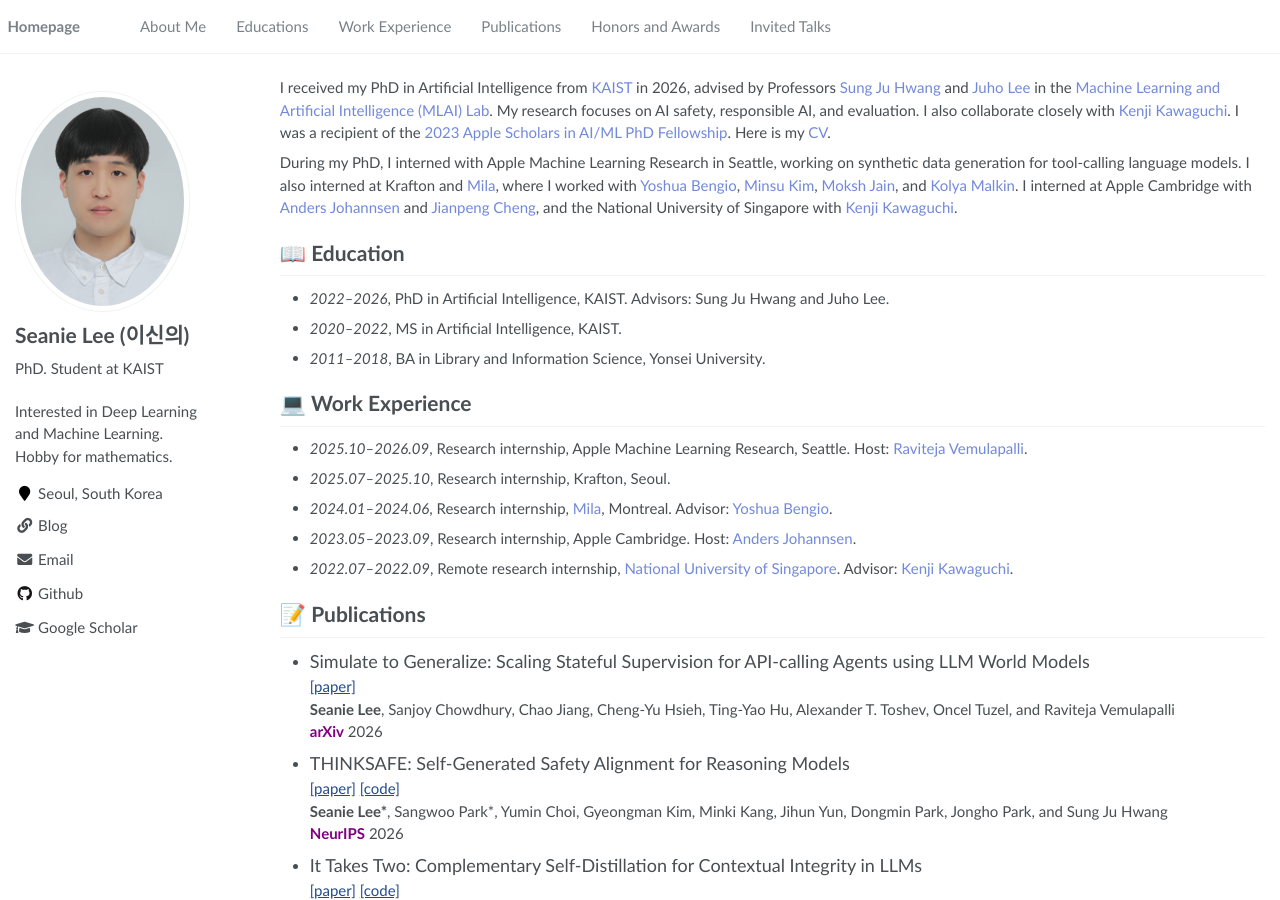
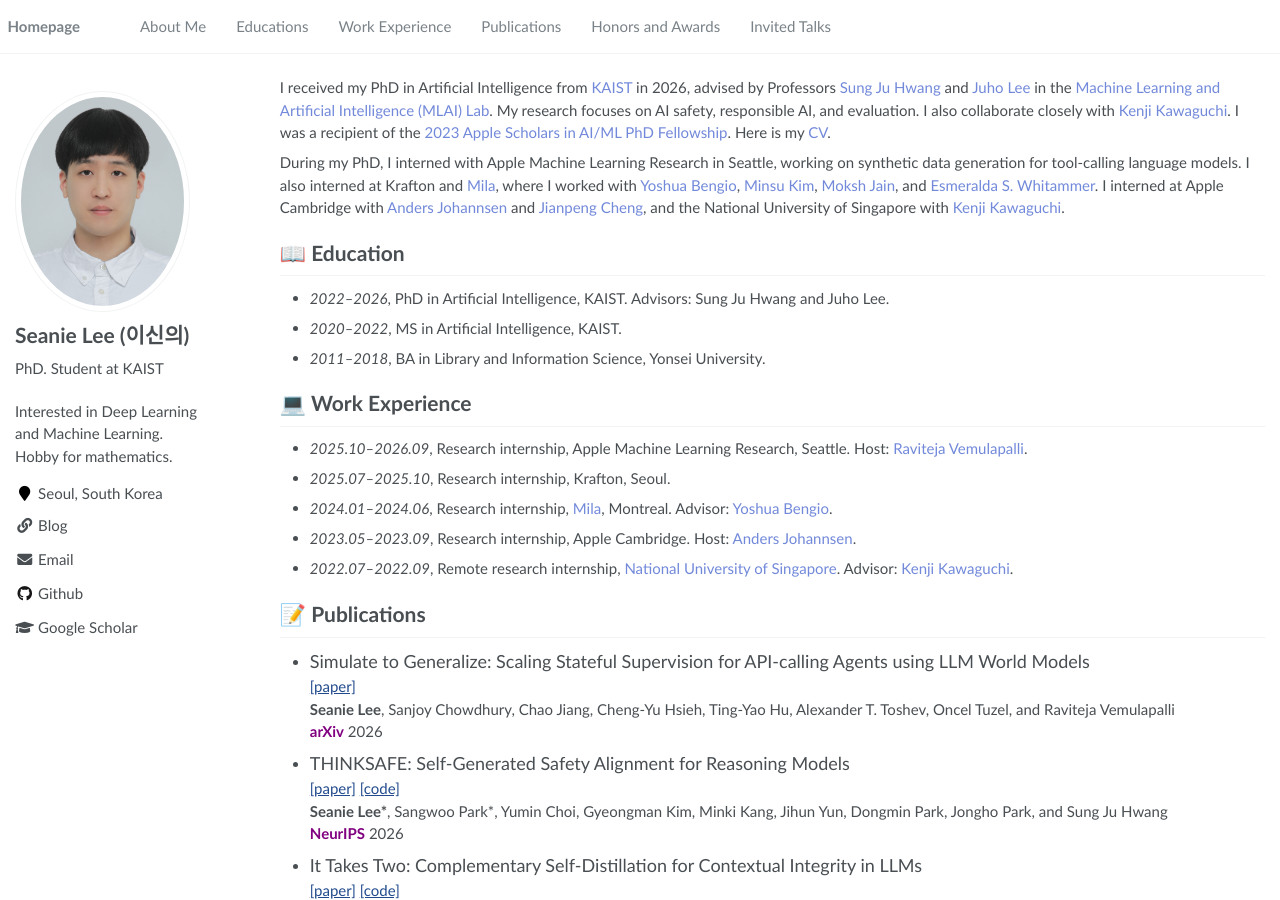
Before and after one commit to seanie12/seanie12.github.io, a Jekyll site: the page built from _pages/about.md, in a window 1280 px wide and 900 px high. Built offline with Jekyll 4.4.1, drawn with Linux system fonts in a browser that asks for light colours.

Commit message:
Revise internship experiences in about.md
Updated internship details and added new collaborator.

```diff
--- a/_pages/about.md
+++ b/_pages/about.md
@@ -19,7 +19,7 @@ redirect_from:
 
 I received my PhD in Artificial Intelligence from <a href="https://www.kaist.ac.kr/en/" style="color: #7289da; text-decoration: none;">KAIST</a> in 2026, advised by Professors <a href="http://www.sungjuhwang.com/" style="color: #7289da; text-decoration: none;">Sung Ju Hwang</a> and <a href="https://juho-lee.github.io/" style="color: #7289da; text-decoration: none;">Juho Lee</a> in the <a href="https://www.mlai-kaist.com/" style="color: #7289da; text-decoration: none;">Machine Learning and Artificial Intelligence (MLAI) Lab</a>. My research focuses on AI safety, responsible AI, and evaluation. I also collaborate closely with <a href="https://ml.comp.nus.edu.sg/kawaguchi" style="color: #7289da; text-decoration: none;">Kenji Kawaguchi</a>. I was a recipient of the <a href="https://machinelearning.apple.com/updates/apple-scholars-aiml-2023" style="color: #7289da; text-decoration: none;">2023 Apple Scholars in AI/ML PhD Fellowship</a>. Here is my <a href="https://seanie12.github.io/assets/cv.pdf" style="color: #7289da; text-decoration: none;">CV</a>.
 
-During my PhD, I interned with Apple Machine Learning Research in Seattle, working on synthetic data generation for tool-calling language models. I also interned at Krafton and <a href="https://mila.quebec/en/" style="color: #7289da; text-decoration: none;">Mila</a>, where I worked with <a href="https://yoshuabengio.org/" style="color: #7289da; text-decoration: none;">Yoshua Bengio</a>, <a href="https://minsuukim.github.io//" style="color: #7289da; text-decoration: none;">Minsu Kim</a>, <a href="https://mj10.github.io/" style="color: #7289da; text-decoration: none;">Moksh Jain</a>, and <a href="https://malkin1729.github.io/" style="color: #7289da; text-decoration: none;">Kolya Malkin</a>. I interned at Apple Cambridge with <a href="http://www.johannsen.com/" style="color: #7289da; text-decoration: none;">Anders Johannsen</a> and <a href="https://scholar.google.com/citations?user=51FYPYsAAAAJ" style="color: #7289da; text-decoration: none;">Jianpeng Cheng</a>, and the National University of Singapore with <a href="https://ml.comp.nus.edu.sg/kawaguchi" style="color: #7289da; text-decoration: none;">Kenji Kawaguchi</a>.
+During my PhD, I interned with Apple Machine Learning Research in Seattle, working on synthetic data generation for tool-calling language models. I also interned at Krafton and <a href="https://mila.quebec/en/" style="color: #7289da; text-decoration: none;">Mila</a>, where I worked with <a href="https://yoshuabengio.org/" style="color: #7289da; text-decoration: none;">Yoshua Bengio</a>, <a href="https://minsuukim.github.io//" style="color: #7289da; text-decoration: none;">Minsu Kim</a>, <a href="https://mj10.github.io/" style="color: #7289da; text-decoration: none;">Moksh Jain</a>, and <a href="https://whitammer.github.io/" style="color: #7289da; text-decoration: none;">Esmeralda S. Whitammer</a>. I interned at Apple Cambridge with <a href="http://www.johannsen.com/" style="color: #7289da; text-decoration: none;">Anders Johannsen</a> and <a href="https://scholar.google.com/citations?user=51FYPYsAAAAJ" style="color: #7289da; text-decoration: none;">Jianpeng Cheng</a>, and the National University of Singapore with <a href="https://ml.comp.nus.edu.sg/kawaguchi" style="color: #7289da; text-decoration: none;">Kenji Kawaguchi</a>.
 
 # 📖 Education
 
```
